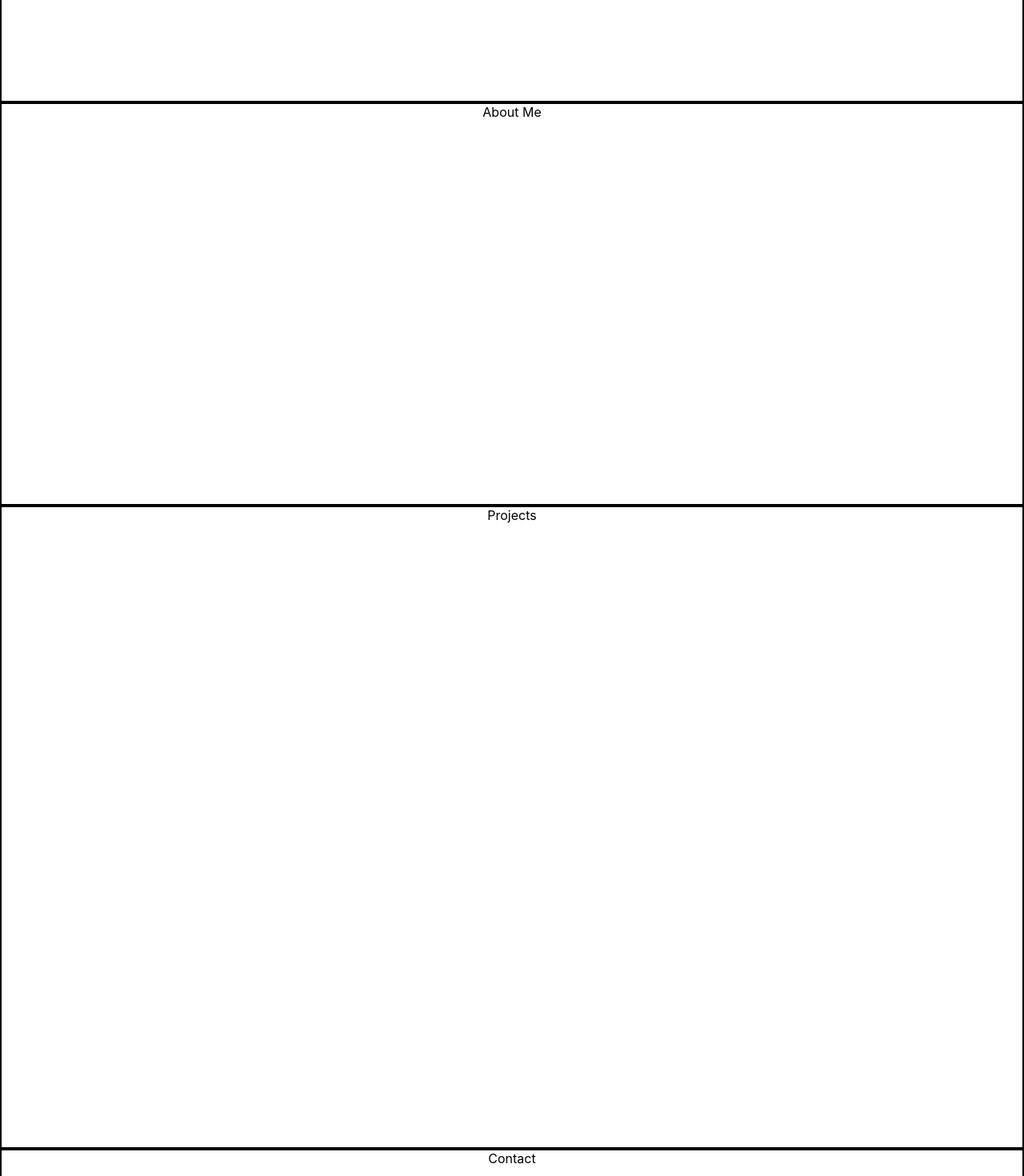
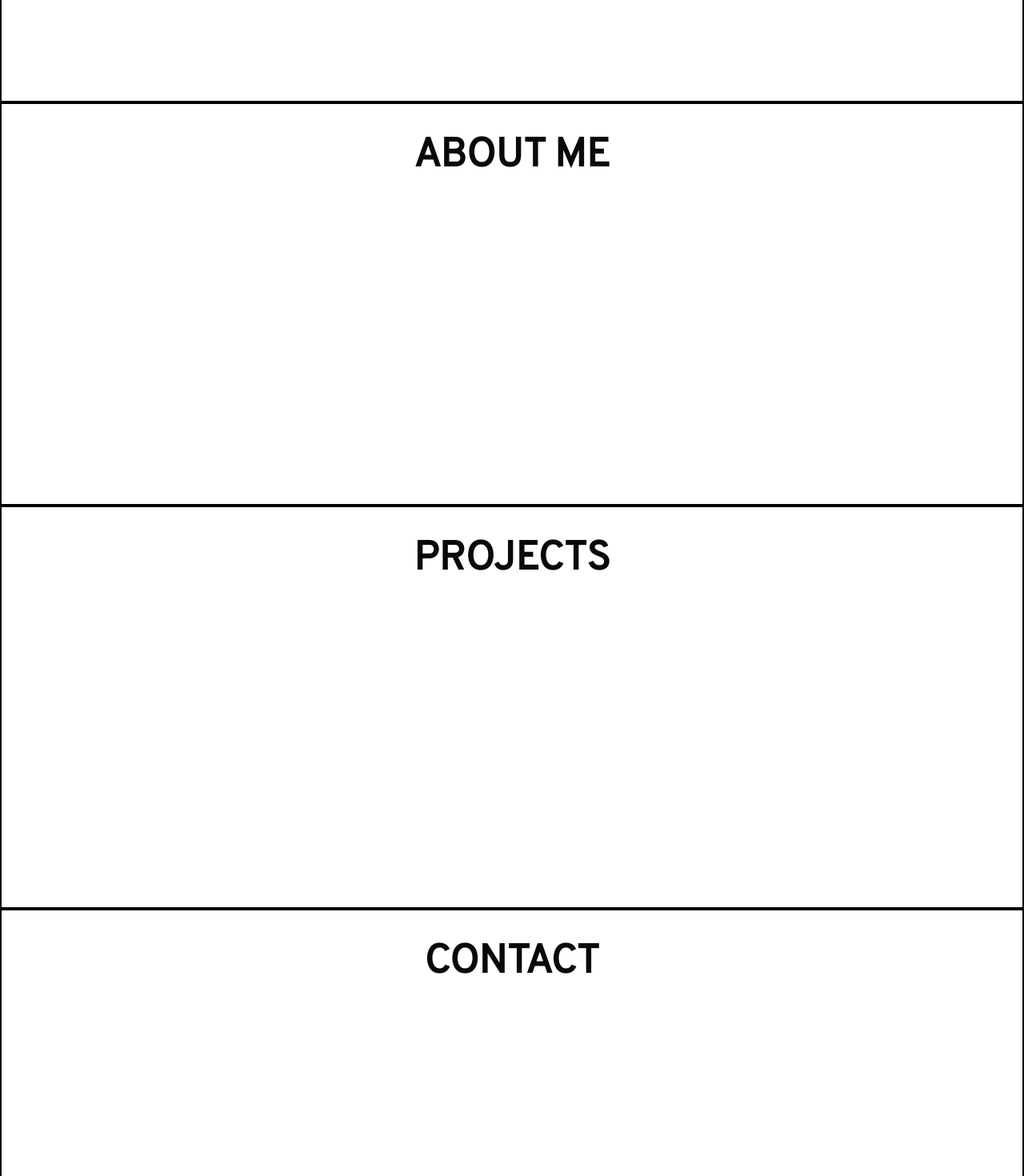
Before and after one commit to HuemanTarget/portfolio-revised, a React (Create React App) app: page / in a window 1280 px wide. Shown: the part 740-2210 px from the top of the page at 80% size. Built offline with nearby package versions, Linux system fonts and the light colour scheme.

Commit message:
add react animate on scroll and change section headers to Overpass font

```diff
--- a/package.json
+++ b/package.json
@@ -6,9 +6,12 @@
     "@testing-library/jest-dom": "^4.2.4",
     "@testing-library/react": "^9.3.2",
     "@testing-library/user-event": "^7.1.2",
+    "animate.css": "^4.1.0",
     "react": "^16.13.1",
+    "react-animate-on-scroll": "^2.1.5",
     "react-dom": "^16.13.1",
     "react-scripts": "3.4.1",
+    "react-sticky": "^6.0.3",
     "react-typist": "^2.0.5"
   },
   "scripts": {
--- a/public/index.html
+++ b/public/index.html
@@ -14,6 +14,7 @@
       manifest.json provides metadata used when your web app is installed on a
       user's mobile device or desktop. See https://developers.google.com/web/fundamentals/web-app-manifest/
     -->
+    <link rel="stylesheet" href="https://cdnjs.cloudflare.com/ajax/libs/animate.css/3.5.2/animate.min.css">
     <link rel="manifest" href="%PUBLIC_URL%/manifest.json" />
     <!--
       Notice the use of %PUBLIC_URL% in the tags above.
--- a/src/Components/About Me/index.js
+++ b/src/Components/About Me/index.js
@@ -1,8 +1,23 @@
 import React from 'react';
+import 'animate.css/animate.min.css';
+import ScrollAnimation from 'react-animate-on-scroll';
+
 import './style.css';
 
 const AboutMe = () => {
-  return <div className='about'>About Me</div>;
+  return (
+    <div className='about'>
+      <ScrollAnimation
+        delay={500}
+        duration={3}
+        initiallyVisible={false}
+        animateIn='fadeIn'
+        animateOut='fadeOut'
+      >
+        <h1 className='title'>ABOUT ME</h1>
+      </ScrollAnimation>
+    </div>
+  );
 };
 
 export default AboutMe;
--- a/src/Components/About Me/style.css
+++ b/src/Components/About Me/style.css
@@ -1,4 +1,12 @@
+@import url('https://fonts.googleapis.com/css2?family=Overpass&display=swap');
+
 .about {
   height: 500px;
   border: 2px black solid;
 }
+
+.title {
+  font-size: 50px;
+  text-align: center;
+  font-family: 'Overpass', sans-serif;
+}
--- a/src/Components/Contact/index.js
+++ b/src/Components/Contact/index.js
@@ -1,8 +1,23 @@
 import React from 'react';
+import 'animate.css/animate.min.css';
+import ScrollAnimation from 'react-animate-on-scroll';
+
 import './style.css';
 
 const Contact = () => {
-  return <div className='contact'>Contact</div>;
+  return (
+    <div className='about'>
+      <ScrollAnimation
+        delay={500}
+        duration={3}
+        initiallyVisible={false}
+        animateIn='fadeIn'
+        animateOut='fadeOut'
+      >
+        <h1 className='title'>CONTACT</h1>
+      </ScrollAnimation>
+    </div>
+  );
 };
 
 export default Contact;
--- a/src/Components/Contact/style.css
+++ b/src/Components/Contact/style.css
@@ -2,3 +2,9 @@
   height: 500px;
   border: 2px black solid;
 }
+
+.title {
+  font-size: 50px;
+  text-align: center;
+
+}
--- a/src/Components/Projects/index.js
+++ b/src/Components/Projects/index.js
@@ -1,8 +1,23 @@
 import React from 'react';
+import 'animate.css/animate.min.css';
+import ScrollAnimation from 'react-animate-on-scroll';
+
 import './style.css';
 
 const Projects = () => {
-  return <div className='projects'>Projects</div>;
+  return (
+    <div className='about'>
+      <ScrollAnimation
+        delay={500}
+        duration={3}
+        initiallyVisible={false}
+        animateIn='fadeIn'
+        animateOut='fadeOut'
+      >
+        <h1 className='title'>PROJECTS</h1>
+      </ScrollAnimation>
+    </div>
+  );
 };
 
 export default Projects;
--- a/src/Components/Projects/style.css
+++ b/src/Components/Projects/style.css
@@ -2,3 +2,9 @@
   height: 800px;
   border: 2px black solid;
 }
+
+.title {
+  font-size: 50px;
+  text-align: center;
+
+}
```
Also changed, not shown: src/App.js (+12 -5 lines), 1 other file (tests, documents, lock files or other folders).
